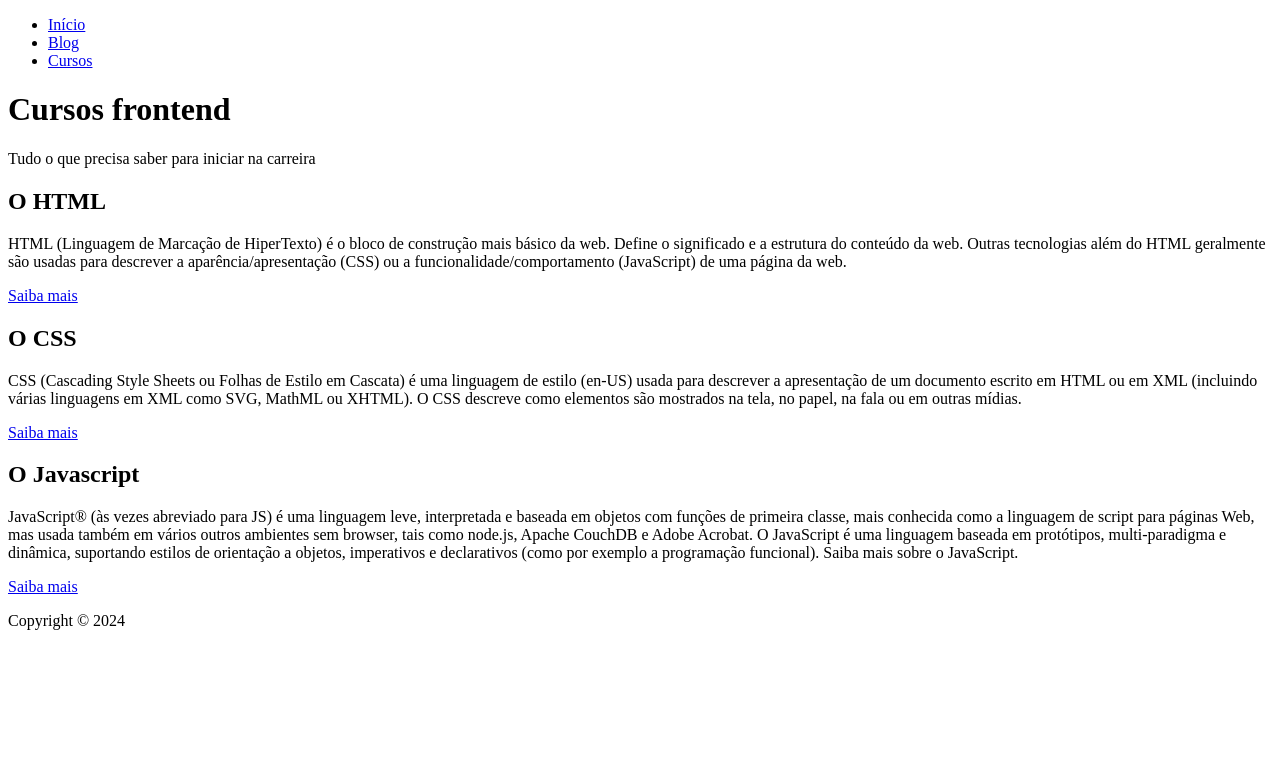
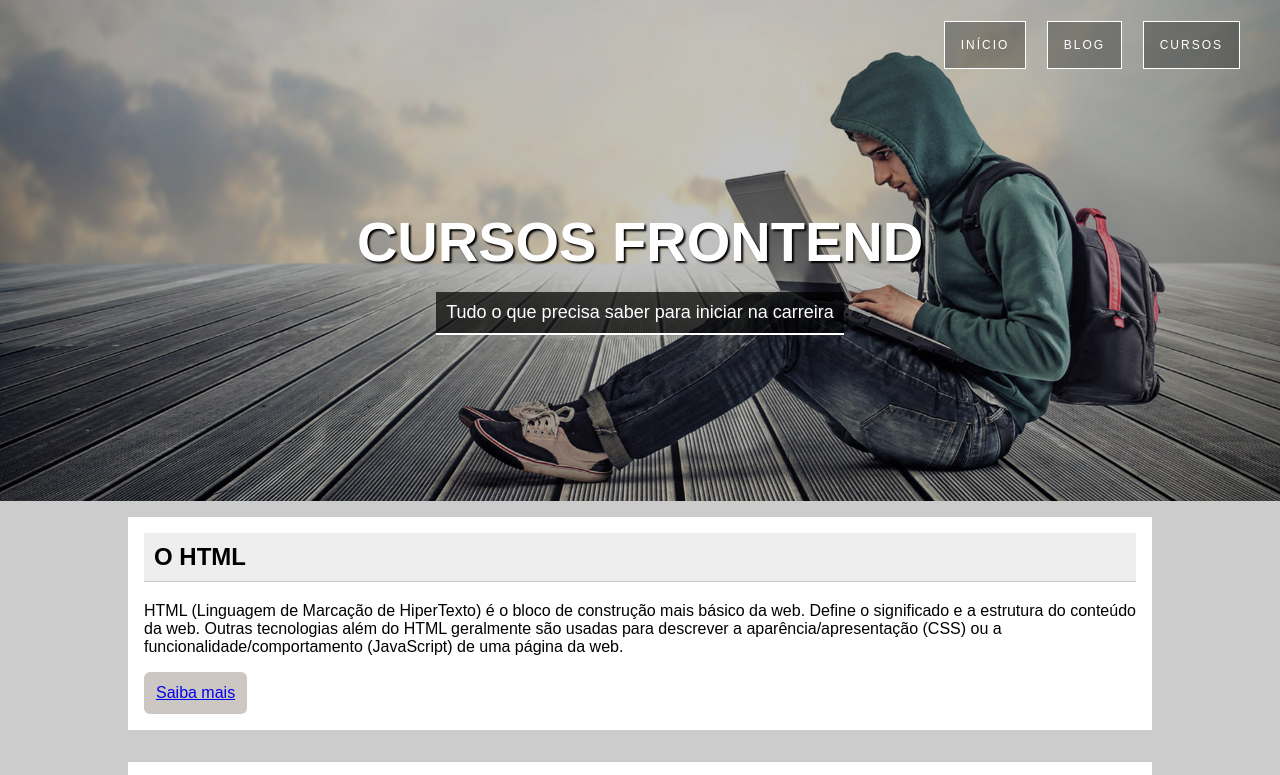
Before and after one commit to pauloV-Angelo/paginaSerFrontend, a plain HTML site: page index.html in a window 1280 px wide. Shown: the top 775 px of the page. Drawn offline with Linux system fonts and the light colour scheme; the site is published under a folder, as on GitHub Pages, so addresses that start at the root find nothing.

Commit message:
correção no caminho do CSS

```diff
--- a/index.html
+++ b/index.html
@@ -3,9 +3,10 @@
 
 <head>
     <meta charset="UTF-8">
-    <link rel="stylesheet" href="/styles/estilos.css">
+    <link rel="stylesheet" href="styles/estilos.css">
     <title>Página Ser Frontend</title>
 </head>
+
 
 <body>
     <header class="hero">
```
